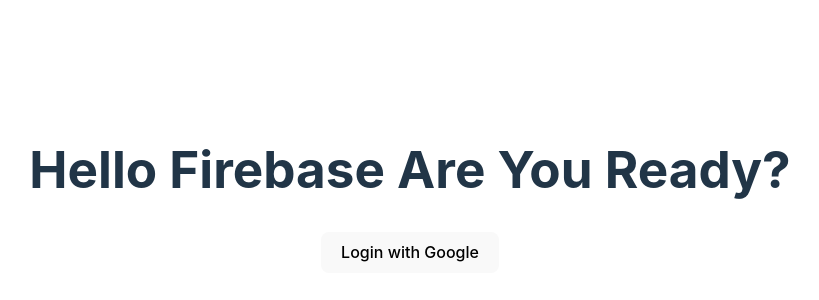
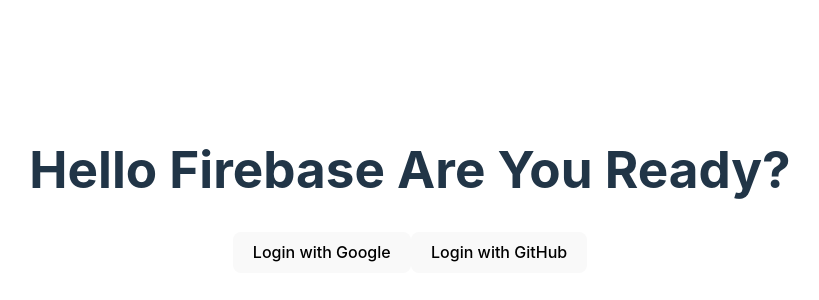
Before and after one commit to kdrbipul/Class-45-main-code, a React (Vite) app: page / in a window 1280 px wide. Shown: the part 210-510 px from the top of the page, without its empty margins (230-1049 px from the left). Built offline with nearby package versions, Linux system fonts and the light colour scheme.

Commit message:
github add

```diff
--- a/src/Layout/Main.jsx
+++ b/src/Layout/Main.jsx
@@ -1,5 +1,5 @@
 import React, { useState } from 'react';
-import { getAuth, GoogleAuthProvider, signInWithPopup } from "firebase/auth";
+import { getAuth, GithubAuthProvider, GoogleAuthProvider, signInWithPopup } from "firebase/auth";
 import app from '../Firebase/firebase.init';
 
 const auth = getAuth(app);
@@ -11,6 +11,7 @@
     console.log(user);
 
     const googleProvider = new GoogleAuthProvider();
+    const githubProvider = new GithubAuthProvider();
 
     const handleGoogleLogin = () =>{
         // console.log('clicked the function');
@@ -22,10 +23,32 @@
         })
         .catch(error => console.log("Firebase Error :", error))
     }
+
+    const handleGitHubLogin = () =>{
+        // console.log('GitHud Login');
+        signInWithPopup(auth, githubProvider)
+        .then(result =>{
+            const user = result.user;
+            setUser(user)
+            console.log(user);
+        })
+        .catch(error => console.log("GitHub Error :", error))
+
+    }
+
+
     return (
         <div>
             <h1>Hello Firebase Are You Ready?</h1>
+            {
+                user.uid && <div>
+                    <h3>Name : {user?.displayName}</h3>
+                    <h3>Email : {user?.email}</h3>
+                    <img src={user?.photoURL} alt="" />
+                </div>
+            }
             <button onClick={handleGoogleLogin}>Login with Google</button>
+            <button onClick={handleGitHubLogin}>Login with GitHub</button>
         </div>
     );
 };
```
